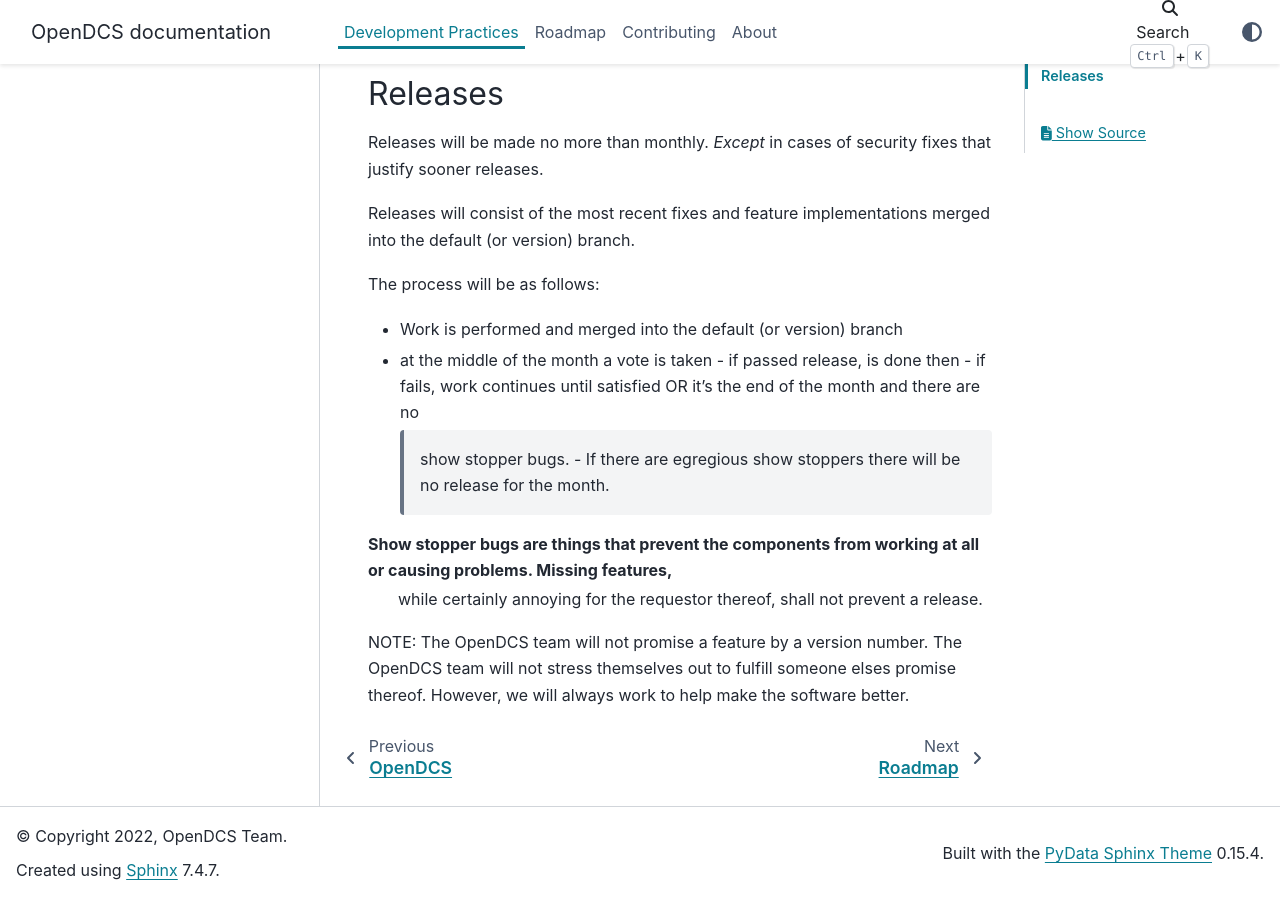
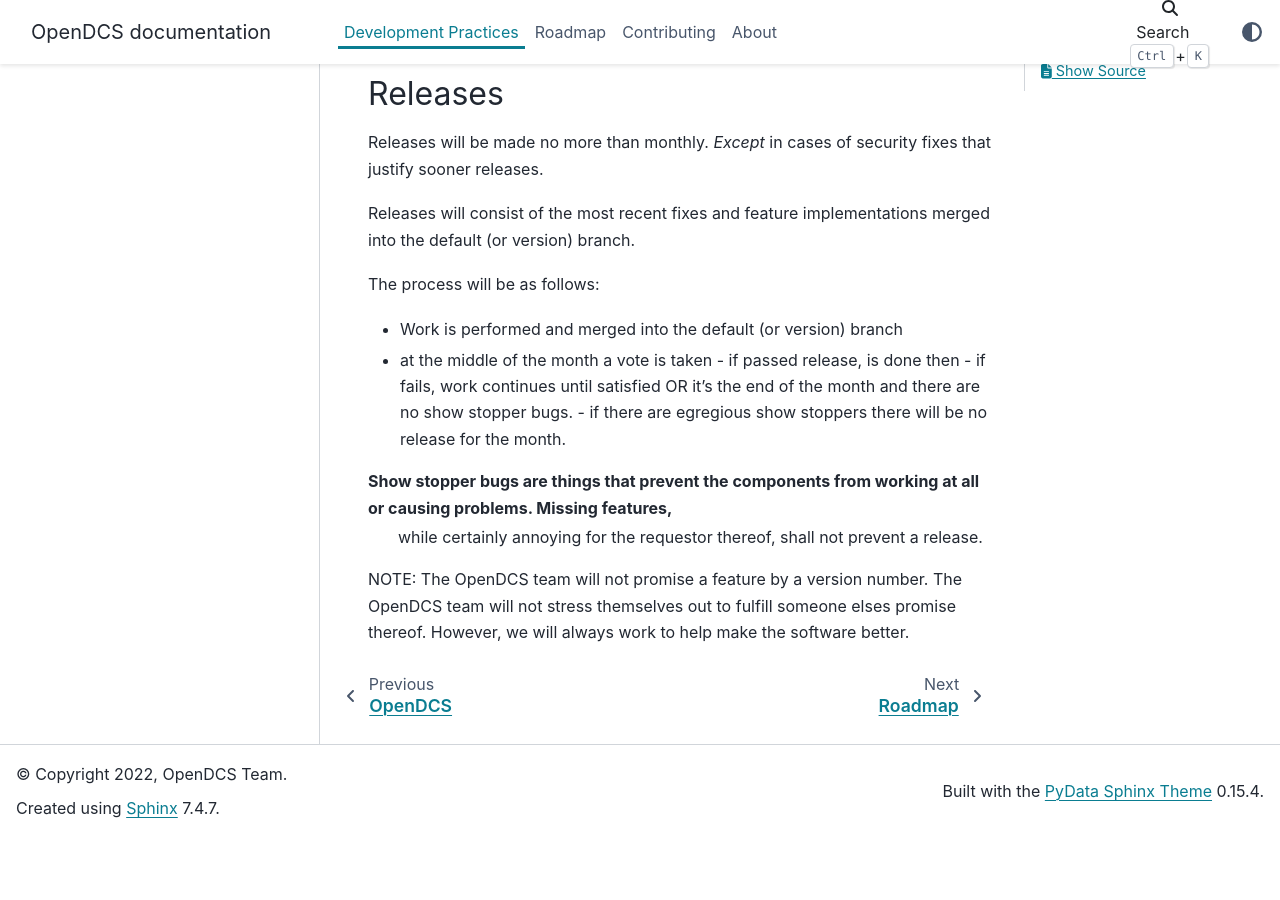
Before and after one commit to opendcs/opendcs.github.io, a Sphinx documentation site: the page built from source/development.rst, in a window 1280 px wide and 900 px high, scrolled down 533 px. Built offline with Sphinx 7.4.7 and the PyData theme 0.15.4, drawn with Linux system fonts in a browser that asks for light colours; pages that are not in the unit, such as notebooks, are missing from menus; after the commit the page ends 1370 px from its top, so only the background shows below that.

Commit message:
fix syntax issues.

```diff
--- a/source/development.rst
+++ b/source/development.rst
@@ -26,9 +26,8 @@
 - Work is performed and merged into the default (or version) branch
 - at the middle of the month a vote is taken
   - if passed release, is done then
-  - if fails, work continues until satisfied OR it's the end of the month and there are no
-    show stopper bugs.
-    - If there are egregious show stoppers there will be no release for the month.
+  - if fails, work continues until satisfied OR it's the end of the month and there are no show stopper bugs.
+  - if there are egregious show stoppers there will be no release for the month.
 
 Show stopper bugs are things that prevent the components from working at all or causing problems. Missing features,
  while certainly annoying for the requestor thereof, shall not prevent a release.
--- a/source/posts/roadmap/lrgs/ddsupdates.rst
+++ b/source/posts/roadmap/lrgs/ddsupdates.rst
@@ -1,5 +1,5 @@
 DDS Over SSL and DDS over HTTP/WebSockets
-==================
+=========================================
 
 .. post:: 27 Apr, 2023
     :tags: 8_0, 7_0, lrgs, routing
--- a/source/posts/roadmap/lrgs/generalimpprovements.rst
+++ b/source/posts/roadmap/lrgs/generalimpprovements.rst
@@ -1,5 +1,5 @@
 General Improvements
-==================
+====================
 
 .. post:: 27 Apr, 2023
     :tags: 8_0, 7_0, lrgs
```
Also changed, not shown: source/posts/roadmap/decodes/grammer.rst (added, +11 -0 lines), source/posts/roadmap/decodes/documentation.md (deleted), source/posts/roadmap/decodes/spi.rst (renamed from source/posts/roadmap/decodes/spi.md).
